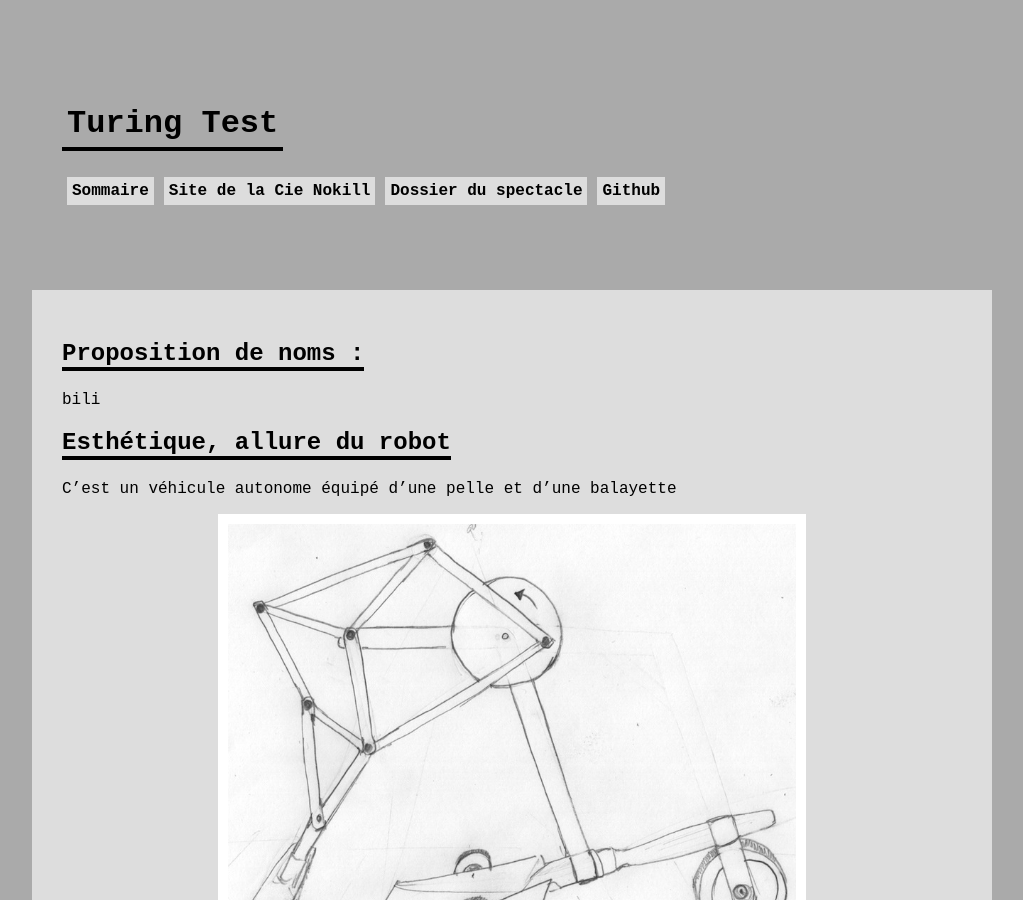
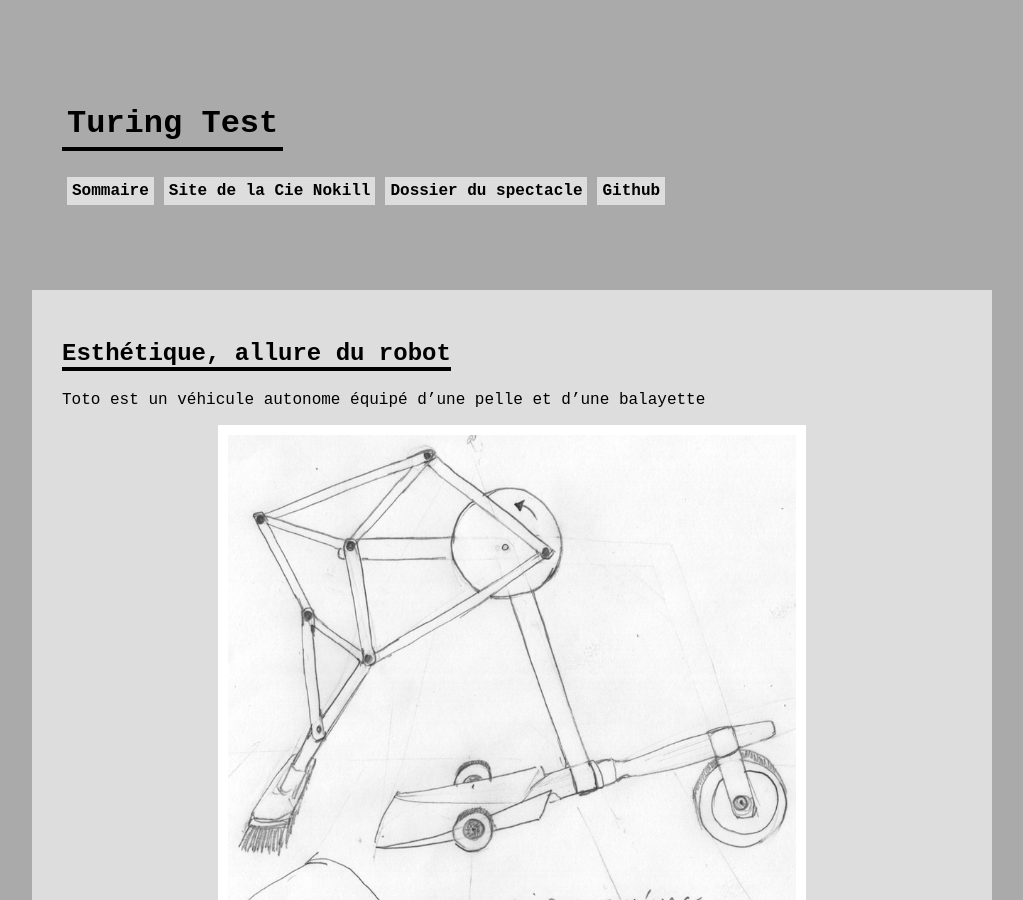
Before and after one commit to LeonLenclos/turing-test, a Jekyll site: the page built from contenu/robots/toto.md, in a window 1280 px wide and 900 px high. Shown: the whole window, without its empty margins (128-1151 px from the left). Built offline with Jekyll 4.4.1, drawn with Linux system fonts in a browser that asks for light colours; nearby versions of some CDN libraries; our own code applies the rules of GitHub Pages for plain Markdown files; a script that is not in the unit is left out; the repository's description, which GitHub fills in, is left out.

Commit message:
Update and rename robot-qui-fait-le-menage.md to toto.md

```diff
--- a/contenu/robots/robot-qui-fait-le-menage.md
+++ b/contenu/robots/toto.md
@@ -1,11 +1,9 @@
 
-## Proposition de noms :
 
-bili
 
 ## Esthétique, allure du robot
 
-C'est un véhicule autonome équipé d'une pelle et d'une balayette
+Toto est un véhicule autonome équipé d'une pelle et d'une balayette
 
 ![](../../ressources/robot_menage_croquis.jpg)
 
```
